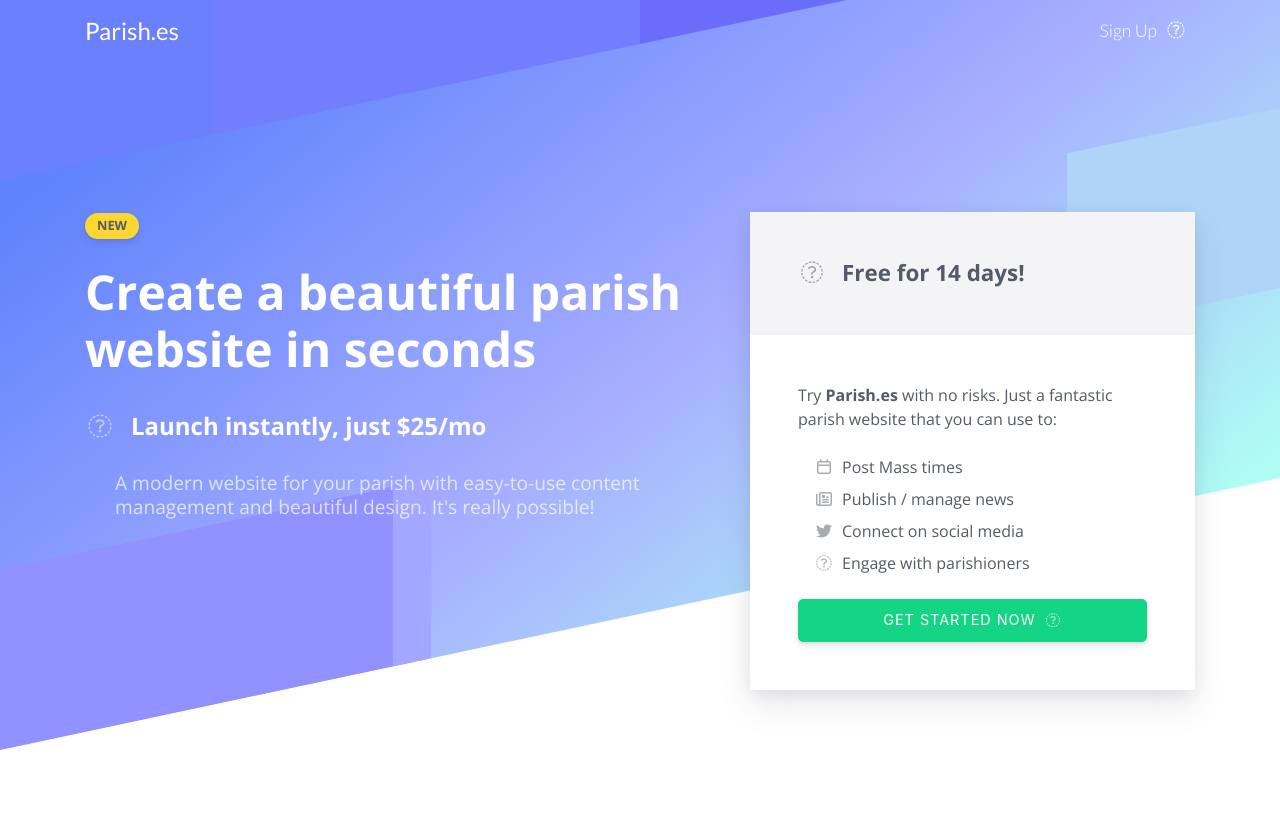
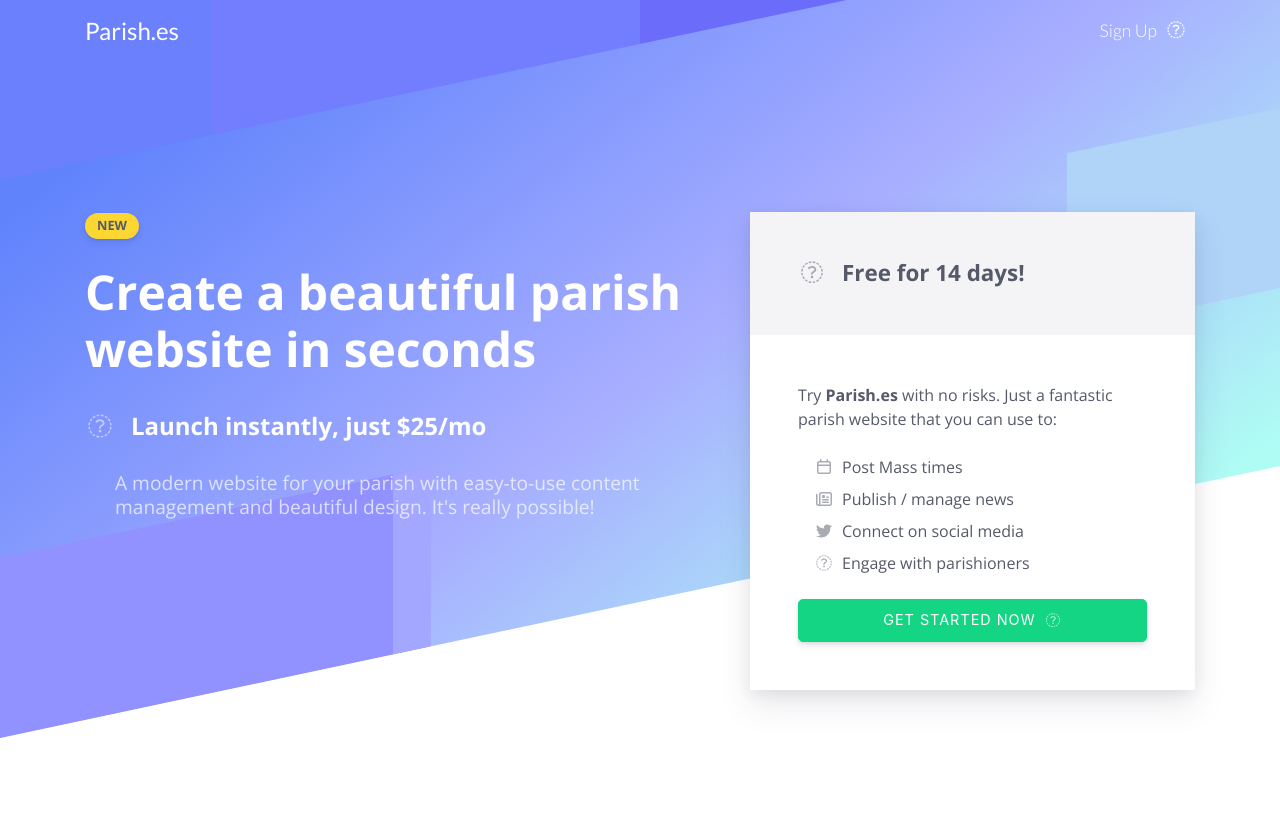
Before and after one commit to fiatinsight/parishsplash, a Jekyll site: the page built from index.html, in a window 1280 px wide. Shown: the top 814 px of the page. Built offline with Jekyll 4.4.1, drawn with Linux system fonts in a browser that asks for light colours; nearby versions of some CDN libraries; library files that are not in the unit come from our copies; some of the changed text lies outside the part shown; grey boxes are pictures that could not be loaded.

Commit message:
Diagonal work

```diff
--- a/_sass/fiat-ui/layouts.scss
+++ b/_sass/fiat-ui/layouts.scss
@@ -7,17 +7,10 @@ body {
 }
 
 section {
-  // height: 100%;
-}
-
-header {
-  padding-top: 150px;
-  @include media-breakpoint-down(xs) {
-    padding-top: 50px;
-  }
+  position: relative;
   .diagonals {
     width: 100%;
-    height: 750px;
+    height: 100%;
     overflow: hidden;
     -webkit-transform: rotate(-12deg);
     transform: skewy(-12deg);
@@ -60,12 +53,12 @@ header {
       right: auto;
     }
     &.white {
-      background: linear-gradient(150deg, rgb(235,235,235) 15%, rgb(245,245,245) 70%, rgb(255,255,255) 94%);
+      background: linear-gradient(150deg, rgb(245,245,250) 15%, rgb(250,250,255) 70%, rgb(255,255,255) 94%);
       :first-child {
-        background: rgb(230,230,230);
+        background: rgb(244,244,247);
       }
       :nth-child(2) {
-        background: rgb(240,240,240);
+        background: rgb(245,250,253);
       }
       :nth-child(3) {
         background: rgb(230,230,230);
@@ -101,6 +94,13 @@ header {
   }
 }
 
+header {
+  padding-top: 150px;
+  @include media-breakpoint-down(xs) {
+    padding-top: 50px;
+  }
+}
+
 .footer {
   background: $light_gray;
 
--- a/index.html
+++ b/index.html
@@ -5,14 +5,10 @@ layout: default
 	<nav class="navbar navbar-expand-lg">
 		<div class="container">
 		  <a class="navbar-brand" href="#">Parish.es</a>
-		  <!-- <button class="navbar-toggler" type="button" data-toggle="collapse" data-target="#navbarSupportedContent" aria-controls="navbarSupportedContent" aria-expanded="false" aria-label="Toggle navigation">
-		    <span class="navbar-toggler-icon"></span>
-		  </button> -->
-
 		  <div class="collapse navbar-collapse" id="navbarSupportedContent">
 		    <ul class="navbar-nav ml-auto">
 		      <li class="nav-item active">
-		        <a class="nav-link" href="https://signup.parish.es" onclick="gtag('event', 'sign_up', { event_category: 'sign_up', event_label: 'Navbar' });">Sign Up<i class="far fa-arrow-right ml-2"></i></a>
+		        <a class="nav-link" href="https://signup.parish.es" onclick="gtag('event', 'sign_up', { event_category: 'sales', event_label: 'Navbar' });">Sign Up<i class="far fa-arrow-right ml-2"></i></a>
 		      </li>
 		    </ul>
 			</div>
@@ -28,7 +24,7 @@ layout: default
 			<span></span>
 		</div>
 	  <div class="container slideUp">
-	    <div class="row">
+	    <div class="row pb-lg-5">
 	      <div class="col-lg-7 callout white">
 					<h5 class="layer-1">New</h5>
 	        <h1>Create a beautiful parish website in seconds</h1>
@@ -48,7 +44,7 @@ layout: default
 								<h6 class="mb-2"><i class="fab fa-twitter mr-2"></i>Connect on social media</h6>
 								<h6><i class="far fa-users mr-2"></i>Engage with parishioners</h6>
 							</div>
-							<a href="https://signup.parish.es" class="btn btn-success btn-block layer-1">Get started now<i class="far fa-arrow-right ml-2"></i></a>
+							<a href="https://signup.parish.es" class="btn btn-success btn-block layer-1" onclick="gtag('event', 'sign_up', { event_category: 'sales', event_label: 'Header' });">Get started now<i class="far fa-arrow-right ml-2"></i></a>
 						</div>
 					</div>
 				</div>
@@ -59,7 +55,7 @@ layout: default
 
 <section class="my-5 py-lg-5">
 	<div class="container py-lg-5">
-		<div class="row justify-content-center">
+		<div class="row justify-content-center pb-lg-5">
 			<div class="col-lg-4">
 				<img src="//s3.amazonaws.com/parish.es/brand/iphone-x-sacred-heart.png" width="90%">
 			</div>
@@ -68,17 +64,24 @@ layout: default
 				<h1>Made for mobile</h1>
 				<h6 class="p-0">According to Google, more than half of your site visitors are using a smartphone.</h6>
 				<h6 class="p-0">Parish.es is built for mobile users. We've put content in the right spots to enable simple, safe access from smartphones.</h6>
-				<a href="https://coastalcatholics.org" class="btn btn-link mt-3">See it for yourself<i class="far fa-arrow-right ml-2"></i></a>
+				<a href="https://coastalcatholics.org" class="btn btn-link mt-3" onclick="gtag('event', 'show_interest', { event_category: 'sales', event_label: 'Mobile demo' });">See it for yourself<i class="far fa-arrow-right ml-2"></i></a>
 			</div>
 		</div>
 	</div>
 </section>
 
-
 <section class="my-5 py-lg-5">
+	<div class="diagonals white">
+		<span></span>
+		<span></span>
+	</div>
 	<div class="container py-lg-5">
 		<div class="row justify-content-end">
-			<div class="col-lg-6">
+			<div class="col-lg-4 callout pb-5">
+				<h2><i class="far fa-ban mr-3"></i>No ads</h2>
+				<h6>You shouldn't have to fight advertisers to communicate with your parishioners. We don't display ads like other parish websites.</h6>
+			</div>
+			<div class="col-lg-4">
 				<div class="terminal layer-3">
   					<p><span>parish_es$</span> ls</p>
   					<p><span class="blue">ruby-on-rails wordpress jekyll</span></p>
@@ -89,93 +92,10 @@ layout: default
   					<p><span>=> Rails 5.2 application starting in development on http://localhost:3000</span></p>
   				</div>
 			</div>
-			<div class="col-lg-5 callout">
+			<div class="col-lg-4 callout">
 				<h2><i class="far fa-code-branch mr-3"></i>The latest web tools</h2>
 				<h6>We do the heavy lifting so you don't have to. By using the best tools for the job, we can create a seamless parish experience from top to bottom.</h6>
 			</div>
 		</div>
 	</div>
 </section>
-
-<!-- <section id="welcome" style="background-image: url('{{ '/assets/main_bg.jpg' | relative_url }}');">
-  <div class="filter">
-    <div class="container">
-      <div class="row">
-        <div class="col">
-          <div class="textElement">
-            <h1>Claim your <span>beautiful, affordable<br/>parish website</span> today</h1>
-            <a href="https://signup.parish.es/join"><button class="btn btn-warning">Try it Now</button></a>
-          </div>
-        </div>
-      </div>
-    </div>
-  </div>
-</section> -->
-
-<!-- <section id="preview" class="py-5">
-  <div class="filter">
-    <div class="container">
-      <div class="row justify-content-center">
-        <div class="col-12 col-md-5">
-          <img src="{{ '/assets/demo_400.jpg' | relative_url }}"/>
-        </div>
-        <div class="col-12 col-md-7">
-          <h6>Stunning.<br/>And stunningly simple to use.</h6>
-          <p>Because we know your parish website has to be easy to manage or it's not worth using.</p>
-          <p>Launch your beautiful website in less than 5 minutes.</p>
-          <a href="https://signup.parish.es/join"><button class="btn btn-primary">See how easy it is</button></a>
-        </div>
-      </div>
-    </div>
-  </div>
-</section>
-
-<section id="benefits" class="py-5">
-  <div class="filter">
-    <div class="container">
-      <div class="row">
-        <div class="col-12 col-sm-6 col-md-3">
-          <div class="item py-3">
-            <i class="fa fa-ban" aria-hidden="true"></i>
-            <p>No Advertisements</p>
-          </div>
-        </div>
-        <div class="col-12 col-sm-6 col-md-3">
-          <div class="item py-3">
-            <i class="fa fa-mobile" aria-hidden="true"></i>
-            <p>Optimized for tablets &amp; smartphones</p>
-          </div>
-        </div>
-        <div class="col-12 col-sm-6 col-md-3">
-          <div class="item py-3">
-            <i class="fa fa-map-marker" aria-hidden="true"></i>
-            <p>Helps visitors find your parish</p>
-          </div>
-        </div>
-        <div class="col-12 col-sm-6 col-md-3">
-          <div class="item py-3">
-            <i class="fa fa-cogs" aria-hidden="true"></i>
-            <p>Easy to manage</p>
-          </div>
-        </div>
-      </div>
-    </div>
-  </div>
-</section>
-
-<section id="action" class="py-5">
-  <div class="filter">
-    <div class="container">
-      <div class="row justify-content-center">
-        <div class="col">
-          <h3>Get your parish website online in less than 5 minutes</h3>
-        </div>
-      </div>
-      <div class="row justify-content-center">
-        <div class="col-12 col-sm-4">
-          <a href="https://signup.parish.es/join"><button class="btn btn-primary btn-block">Get Started</button></a>
-        </div>
-      </div>
-    </div>
-  </div>
-</section> -->
```
Also changed, not shown: 3 other files.
